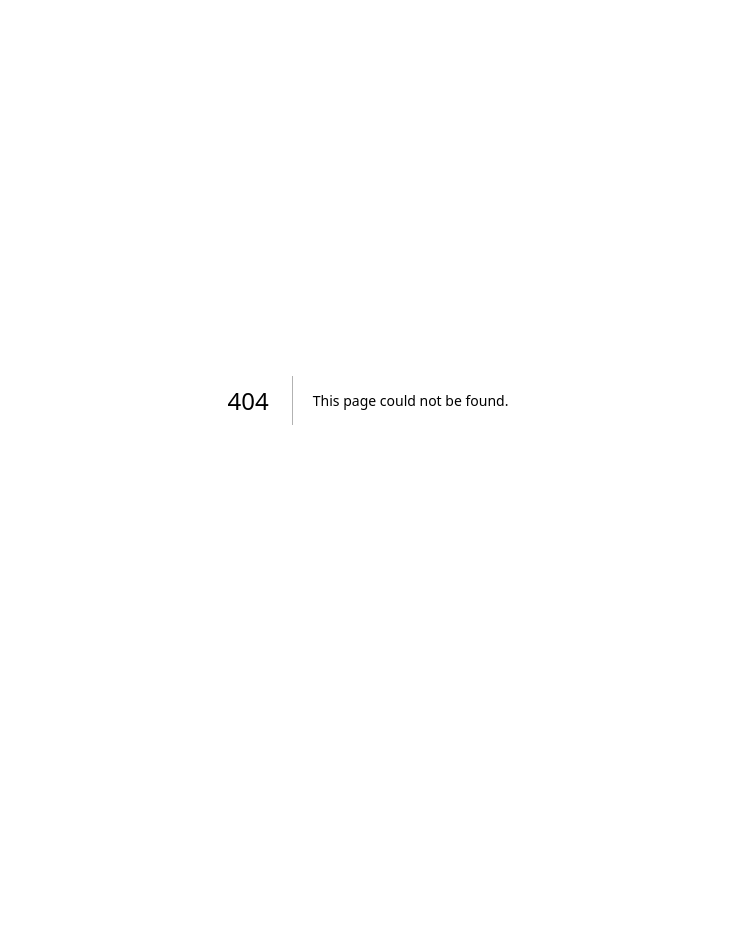
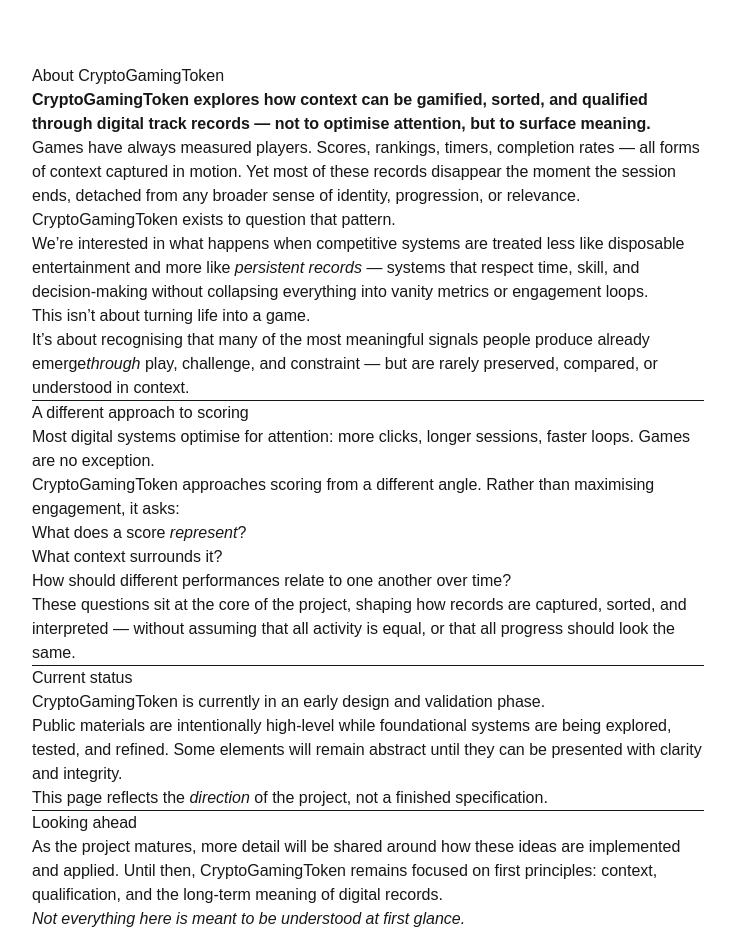
Before and after one commit to cryptogamingtoken/cgt-website, a Next.js app: page /about in a window 1280 px wide. Before the commit this address had no page. Shown: the top 952 px of the page, without its empty margins (272-1007 px from the left). Before the commit the page ends 800 px from the top, so only its background shows below. Built offline with nearby package versions, Linux system fonts and the light colour scheme.

Commit message:
Create About page for CryptoGamingToken project
This page reflects the direction of the project, not a finished specification.

```diff
--- /dev/null
+++ b/pages/about.js
@@ -0,0 +1,83 @@
+export default function About() {
+  return (
+    <main style={{ maxWidth: "720px", margin: "0 auto", padding: "4rem 1.5rem" }}>
+      <h1>About CryptoGamingToken</h1>
+
+      <p><strong>
+        CryptoGamingToken explores how context can be gamified, sorted, and qualified through digital track records — not to optimise attention, but to surface meaning.
+      </strong></p>
+
+      <p>
+        Games have always measured players. Scores, rankings, timers, completion rates — all forms of context captured in motion.
+        Yet most of these records disappear the moment the session ends, detached from any broader sense of identity,
+        progression, or relevance.
+      </p>
+
+      <p>CryptoGamingToken exists to question that pattern.</p>
+
+      <p>
+        We’re interested in what happens when competitive systems are treated less like disposable entertainment
+        and more like <em>persistent records</em> — systems that respect time, skill, and decision-making without
+        collapsing everything into vanity metrics or engagement loops.
+      </p>
+
+      <p>
+        This isn’t about turning life into a game.<br />
+        It’s about recognising that many of the most meaningful signals people produce already emerge
+        <em>through</em> play, challenge, and constraint — but are rarely preserved, compared, or understood in context.
+      </p>
+
+      <hr />
+
+      <h2>A different approach to scoring</h2>
+
+      <p>
+        Most digital systems optimise for attention: more clicks, longer sessions, faster loops.
+        Games are no exception.
+      </p>
+
+      <p>CryptoGamingToken approaches scoring from a different angle. Rather than maximising engagement, it asks:</p>
+
+      <ul>
+        <li>What does a score <em>represent</em>?</li>
+        <li>What context surrounds it?</li>
+        <li>How should different performances relate to one another over time?</li>
+      </ul>
+
+      <p>
+        These questions sit at the core of the project, shaping how records are captured, sorted,
+        and interpreted — without assuming that all activity is equal, or that all progress should look the same.
+      </p>
+
+      <hr />
+
+      <h2>Current status</h2>
+
+      <p>
+        CryptoGamingToken is currently in an early design and validation phase.
+      </p>
+
+      <p>
+        Public materials are intentionally high-level while foundational systems are being explored,
+        tested, and refined. Some elements will remain abstract until they can be presented with clarity
+        and integrity.
+      </p>
+
+      <p>
+        This page reflects the <em>direction</em> of the project, not a finished specification.
+      </p>
+
+      <hr />
+
+      <h2>Looking ahead</h2>
+
+      <p>
+        As the project matures, more detail will be shared around how these ideas are implemented and applied.
+        Until then, CryptoGamingToken remains focused on first principles: context, qualification,
+        and the long-term meaning of digital records.
+      </p>
+
+      <p><em>Not everything here is meant to be understood at first glance.</em></p>
+    </main>
+  );
+}
```
